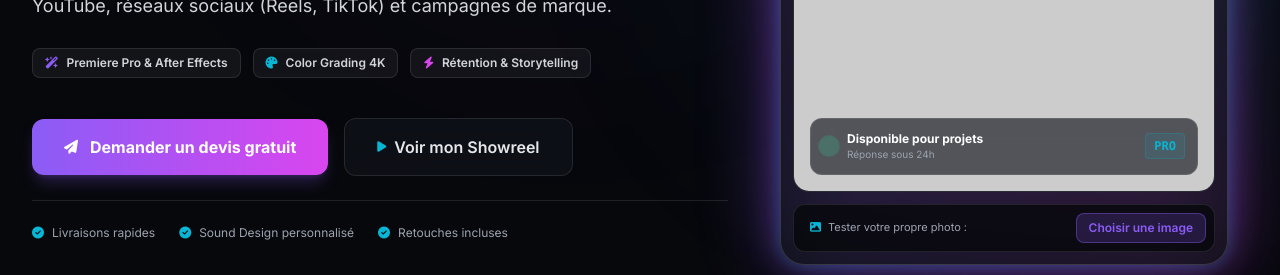
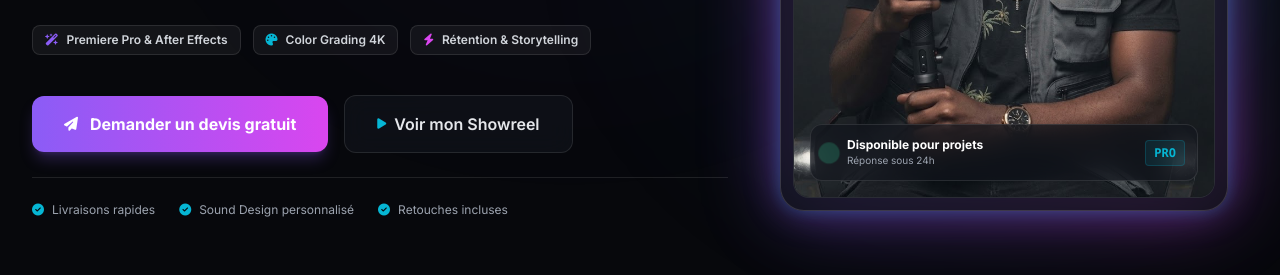
Before and after one commit to MOUANABORE/Starvel-NG, a plain HTML site: page index.html in a window 1280 px wide. Shown: the part 525-800 px from the top of the page. Drawn offline with nearby package versions, Linux system fonts and the light colour scheme; placeholder pictures from the web are drawn by us.

Commit message:
Insertion d'image

```diff
--- a/index.html
+++ b/index.html
@@ -243,7 +243,7 @@
 
                             <!-- Profile Image Container -->
                             <div class="relative w-full aspect-[4/5] rounded-2xl overflow-hidden bg-dark-card border border-white/10">
-                                <img id="user-photo" src="https://placehold.co/600x750/12141d/8b5cf6?text=Votre+Photo+Ici" alt="Monteur Vidéo Portrait" class="w-full h-full object-cover transition-transform duration-500 group-hover:scale-105">
+                                <img id="user-photo" src="image.jpeg" alt="Monteur Vidéo Portrait" class="w-full h-full object-cover transition-transform duration-500 group-hover:scale-105">
 
                                 <!-- Glass Floating Badge -->
                                 <div class="absolute bottom-4 left-4 right-4 glass-card p-3 rounded-xl border-white/10 backdrop-blur-md flex items-center justify-between">
@@ -258,16 +258,6 @@
                                 </div>
                             </div>
 
-                            <!-- Photo Uploader Helper (Live preview feature) -->
-                            <div class="mt-3 p-2 bg-dark-base/80 rounded-xl border border-white/10 flex items-center justify-between gap-2">
-                                <span class="text-[11px] text-gray-400 pl-2">
-                                    <i class="fa-solid fa-image text-neon-cyan mr-1"></i> Tester votre propre photo :
-                                </span>
-                                <label for="photo-input" class="cursor-pointer px-3 py-1.5 bg-neon-purple/20 hover:bg-neon-purple/40 border border-neon-purple/40 text-neon-purple hover:text-white rounded-lg text-xs font-semibold transition-all">
-                                    Choisir une image
-                                </label>
-                                <input type="file" id="photo-input" accept="image/*" class="hidden">
-                            </div>
 
                         </div>
                     </div>
```
